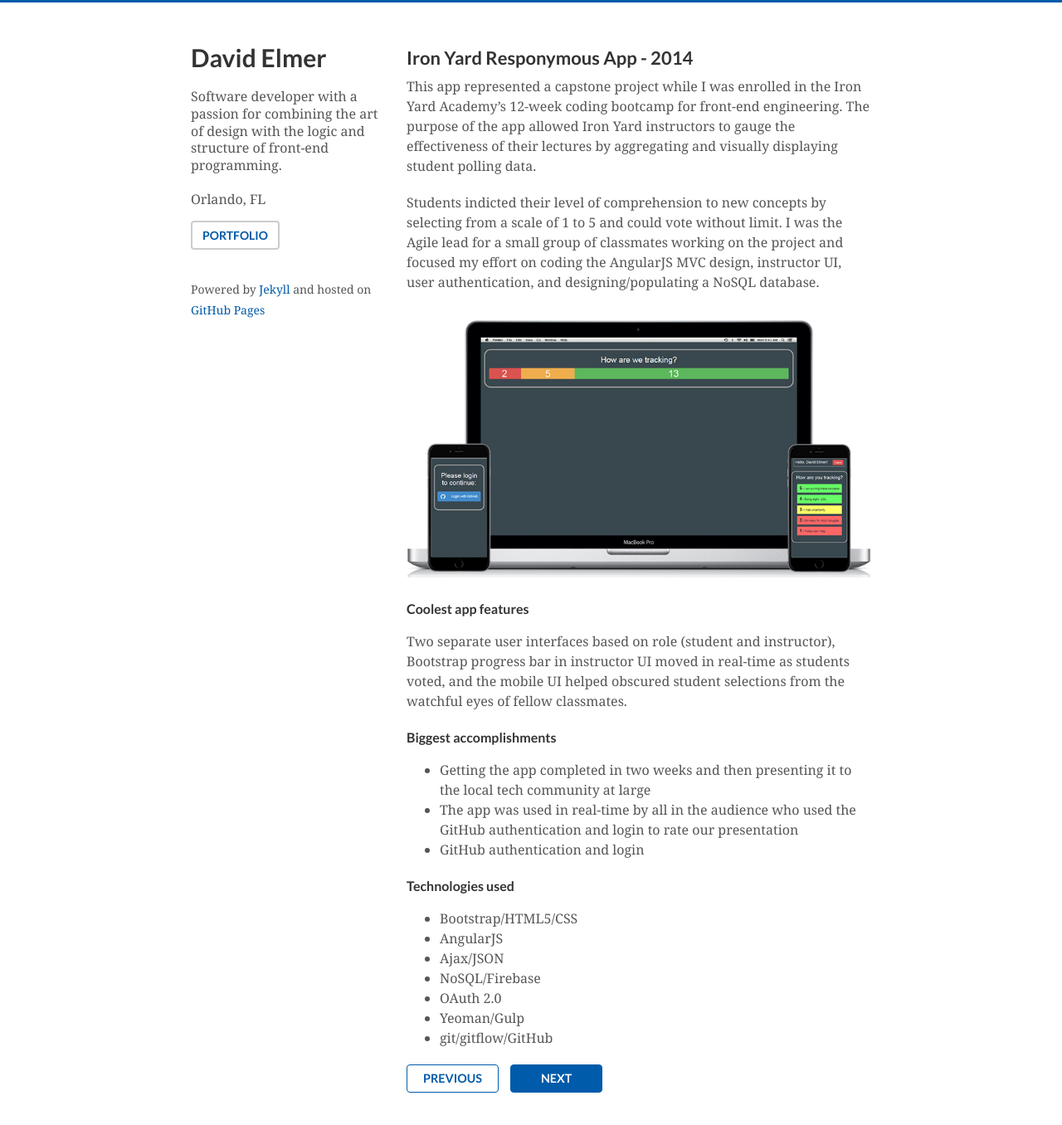
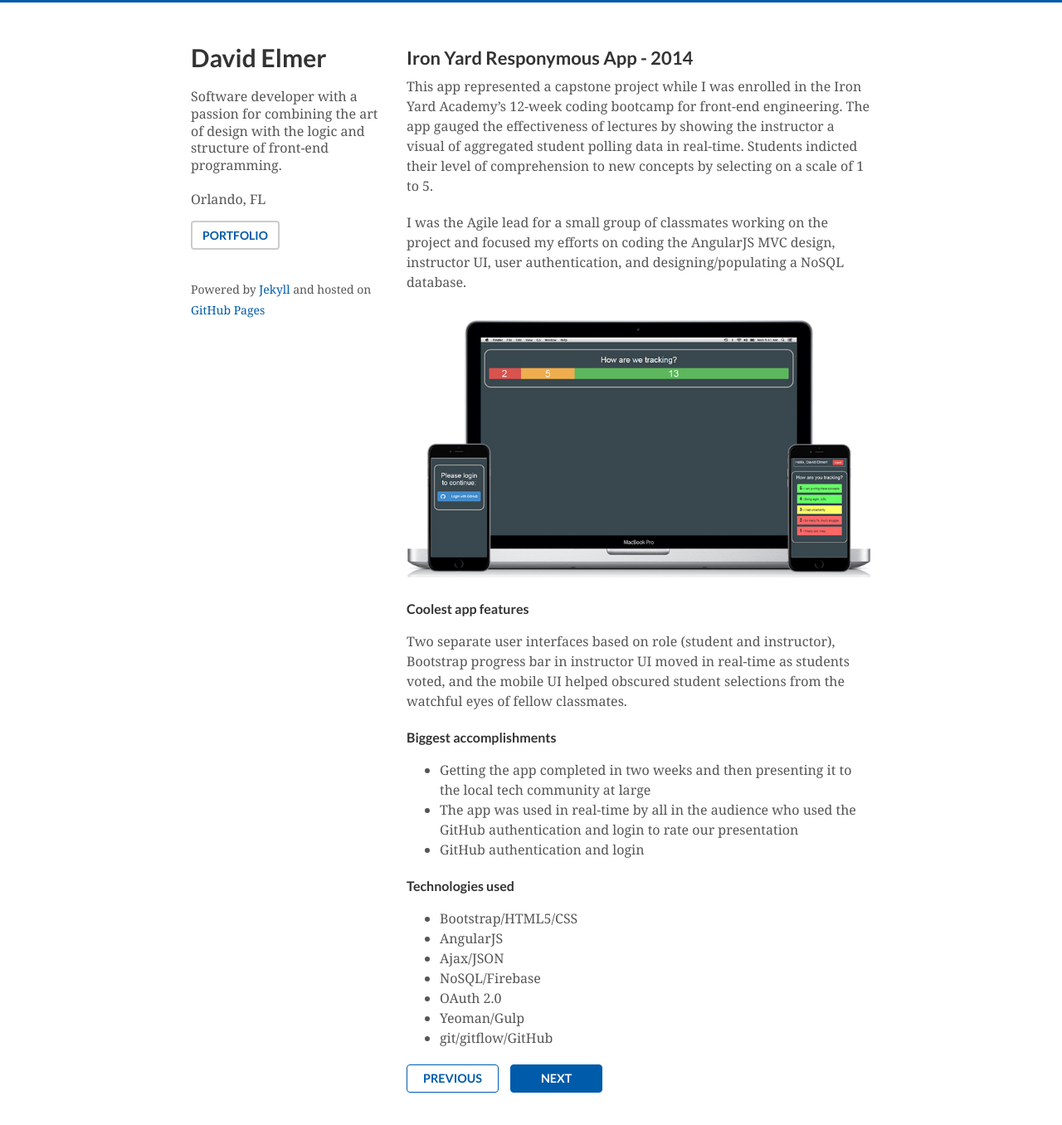
Before and after one commit to phillycc/phillycc.github.io, a Jekyll site: the page built from _posts/2014-12-11-responymous.md, in a window 1280 px wide and 1367 px high. Shown: the top 1356 px of the window at 83% size. Built offline with Jekyll 4.4.1, drawn with Linux system fonts in a browser that asks for light colours.

Commit message:
Updated text

```diff
--- a/_posts/2014-12-11-responymous.md
+++ b/_posts/2014-12-11-responymous.md
@@ -12,9 +12,9 @@ previous_url: /carespotter/
 next_url: /era-suisse/
 permalink: /responymous/
 ---
-This app represented a capstone project while I was enrolled in the Iron Yard Academy’s 12-week coding bootcamp for front-end engineering. The purpose of the app allowed Iron Yard instructors to gauge the effectiveness of their lectures by aggregating and visually displaying student polling data.
+This app represented a capstone project while I was enrolled in the Iron Yard Academy’s 12-week coding bootcamp for front-end engineering. The app gauged the effectiveness of lectures by showing the instructor a visual of aggregated student polling data in real-time. Students indicted their level of comprehension to new concepts by selecting on a scale of 1 to 5.
 
-Students indicted their level of comprehension to new concepts by selecting from a scale of 1 to 5 and could vote without limit. I was the Agile lead for a small group of classmates working on the project and focused my effort on coding the AngularJS MVC design, instructor UI, user authentication, and designing/populating a NoSQL database.
+I was the Agile lead for a small group of classmates working on the project and focused my efforts on coding the AngularJS MVC design, instructor UI, user authentication, and designing/populating a NoSQL database.
 
 ![Responymous App]({{ "/images/" | append: page.img_large | prepend: site.baseurl | prepend: site.url  }})
 
```
Also changed, not shown: _posts/2014-09-21-era-suisse.md (+2 -2 lines).
